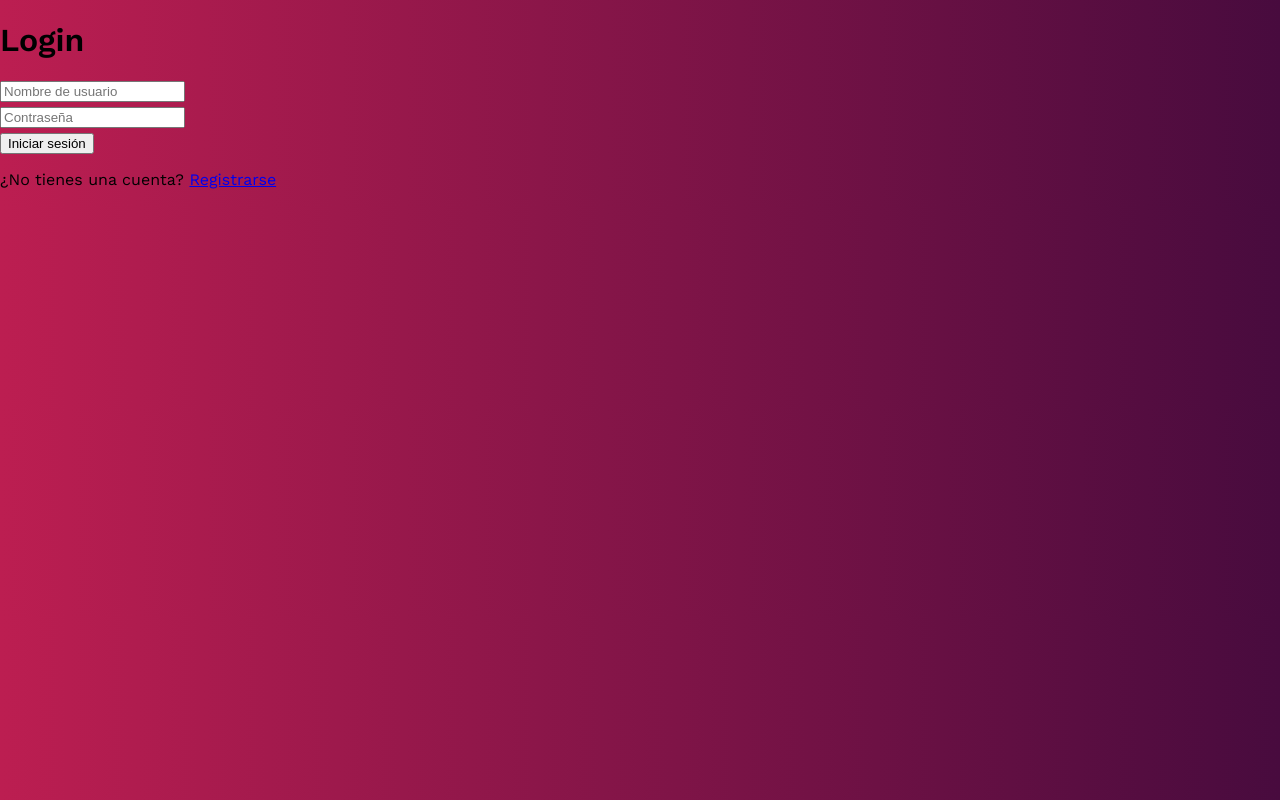
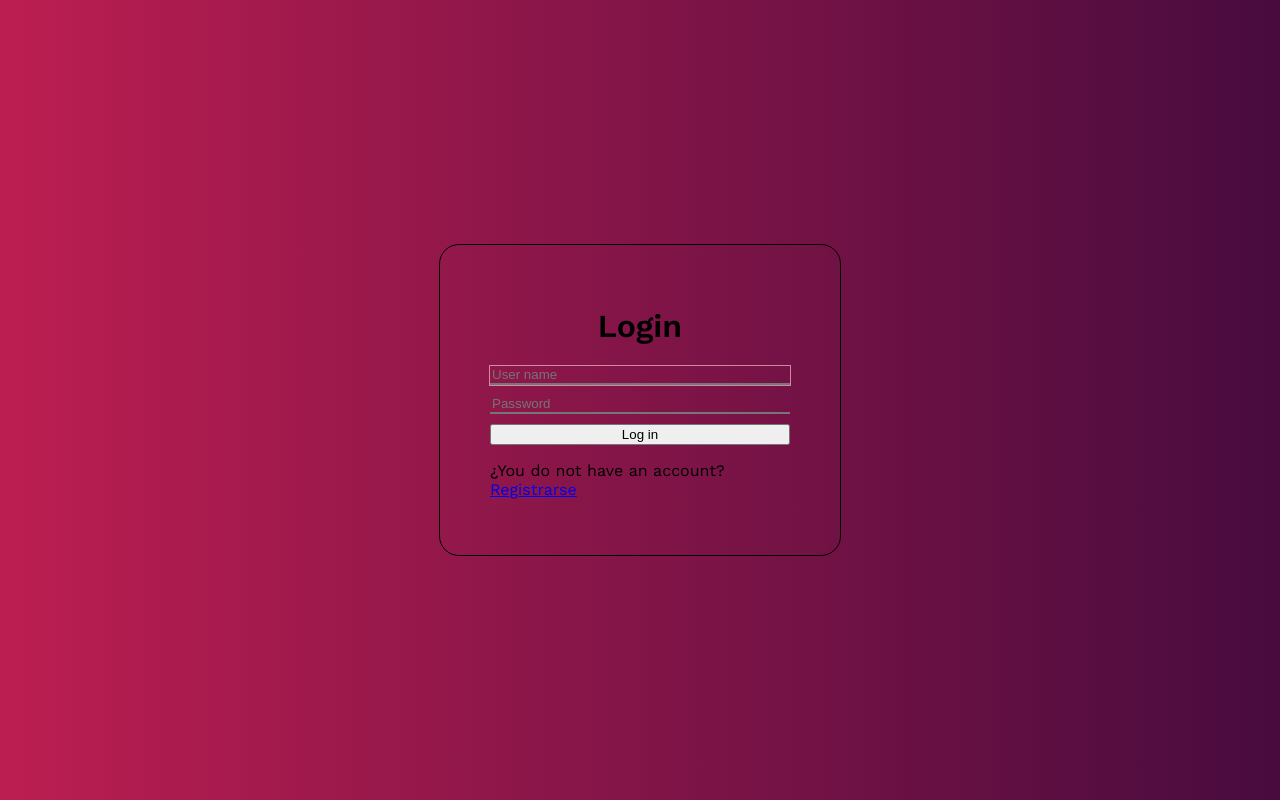
Before and after one commit to pabloSre/app-login, a React (Create React App) app: page / in a window 1280 px wide. Built offline with nearby package versions, Linux system fonts and the light colour scheme.

Commit message:
Arreglo estilos login

```diff
--- a/src/CreateUser.js
+++ b/src/CreateUser.js
@@ -20,8 +20,8 @@ function CreateUser() {
   return (
 <div className='Container-form'>
 
-      <form onSubmit={sendSubmit} className='Form-create-user'>
-      <h2 className='Title-create-user'>Create user !</h2>
+  <form onSubmit={sendSubmit} className='Form-create-user'>
+    <h2 className='Title-create-user'>Create user !</h2>
         <label className='Label-name-create'>
           Name:
           <input
--- a/src/Login.css
+++ b/src/Login.css
@@ -2,12 +2,18 @@
   display: flex;
   justify-content: center;
   align-items: center;
-  width: auto;
   height: 100vh;
 }
 
 .Form-login {
   width: 300px;
+  display: flex;
+  flex-direction: column;
+  justify-content: center;
+  border: 1px solid black;
+  padding: 40px 50px 40px 50px;
+  border-radius: 20px;
+  align-items: center;
 };
 
 .Title-login {
@@ -16,3 +22,41 @@
   justify-content: center;
   align-items: center;
 }
+label {
+  display: block;
+  margin-bottom: 5px;
+}
+.Label-user-login,
+.Label-password-login {
+  width: 300px;
+  margin-bottom: 10px;
+  display: flex;
+  align-items: center;
+  justify-content: space-between;
+}
+.Input-user-name,
+.Input-password {
+  width: 300px;
+  display: flex;
+  background-color: transparent;
+  align-items: center;
+  border-style: double;
+    border-top: none;
+    border-right: none;
+    border-left: none;
+}
+
+.Input-user-name,
+.Input-password:focus {
+    outline-color: rgb(248 206 213 / 64%);
+    outline-style: solid;
+    outline-width: thin;
+
+}
+
+.Button-sesion {
+  width: 100%;
+  display: flex;
+  align-items: center;
+  justify-content: center;
+}
--- a/src/Login.js
+++ b/src/Login.js
@@ -1,5 +1,6 @@
 import React, { useState } from 'react';
 import { Link } from 'react-router-dom';
+import './Login.css';
 
 const Login = () => {
   const [username, setUsername] = useState('');
@@ -26,25 +27,31 @@ const Login = () => {
 
       <form className='Form-login' >
         <h1 className='Title-login'>Login</h1>
+
         <label className='Label-user-login' >
           <input
             onSubmit={handleSubmit}
             type="text"
-        placeholder="Nombre de usuario"
+            placeholder="User name"
             value={username}
             onChange={handleUsernameChange}
             className='Input-user-name'/>
         </label>
+
         <label className='Label-password-login' >
           <input
             type="password"
-        placeholder="Contraseña"
+            placeholder="Password"
             value={password}
             onChange={handlePasswordChange}
             className='Input-password'/>
           </label>
-      <button type="submit" className='Button-sesion'>Iniciar sesión</button>
-      <p className='Link-register'>¿No tienes una cuenta? <Link to="/register">Registrarse</Link></p>
+
+
+        <button
+        type="submit"
+        className='Button-sesion'>Log in</button>
+        <p className='Link-register'>¿You do not have an account? <Link to="/register" className='Link-register-link'>Registrarse</Link></p>
       </form>
     </div>
   )
```
Lines whose indentation alone changed are shown as unchanged.
